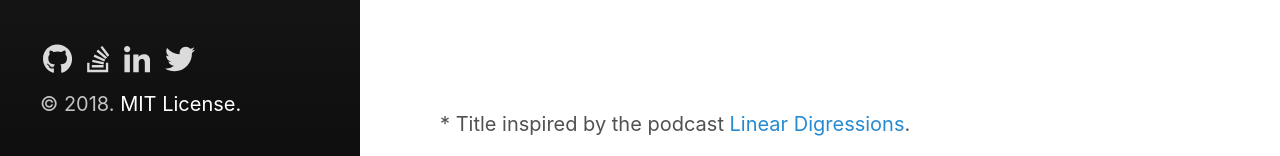
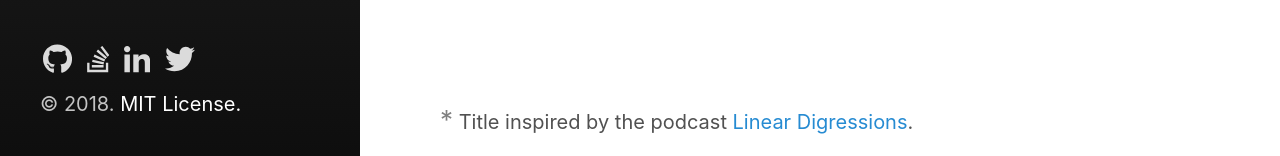
Before and after one commit to stormvirux/florianwanders.github.io, a Jekyll site: the page built from index.md, in a window 1280 px wide. Shown: the part 741-897 px from the top of the page. Built offline with Jekyll 4.4.1, drawn with Linux system fonts in a browser that asks for light colours.

Commit message:
style footer

```diff
--- a/_layouts/default_footer.html
+++ b/_layouts/default_footer.html
@@ -14,7 +14,7 @@
 		</div>
 
 		<div class="row footer content">
-			<p>&#42; Title inspired by the <!-- <a href="https://twitter.com/@multiarmbandit">Katie</a> and <a href="https://twitter.com/benjaffe">Ben's</a> wonderful --> podcast <a title="Podcast LinearDigressions" href="http://lineardigressions.com">Linear Digressions</a>.</p>
+			<p> <span id="asterisk">&#42;</span> Title inspired by the <!-- <a href="https://twitter.com/@multiarmbandit">Katie</a> and <a href="https://twitter.com/benjaffe">Ben's</a> wonderful --> podcast <a title="Podcast LinearDigressions" href="http://lineardigressions.com">Linear Digressions</a>.</p>
 		</div>
 
 	</main>
--- a/_sass/hydeout/_footer.scss
+++ b/_sass/hydeout/_footer.scss
@@ -9,7 +9,12 @@
 }
 */
 
-
+#asterisk{
+	font-family:$root-font-family;
+	font-weight:400;
+	font-size:26px;
+	color:gray;
+}
 
 
 .container{
```
Also changed, not shown: index.md (+0 -5 lines).
